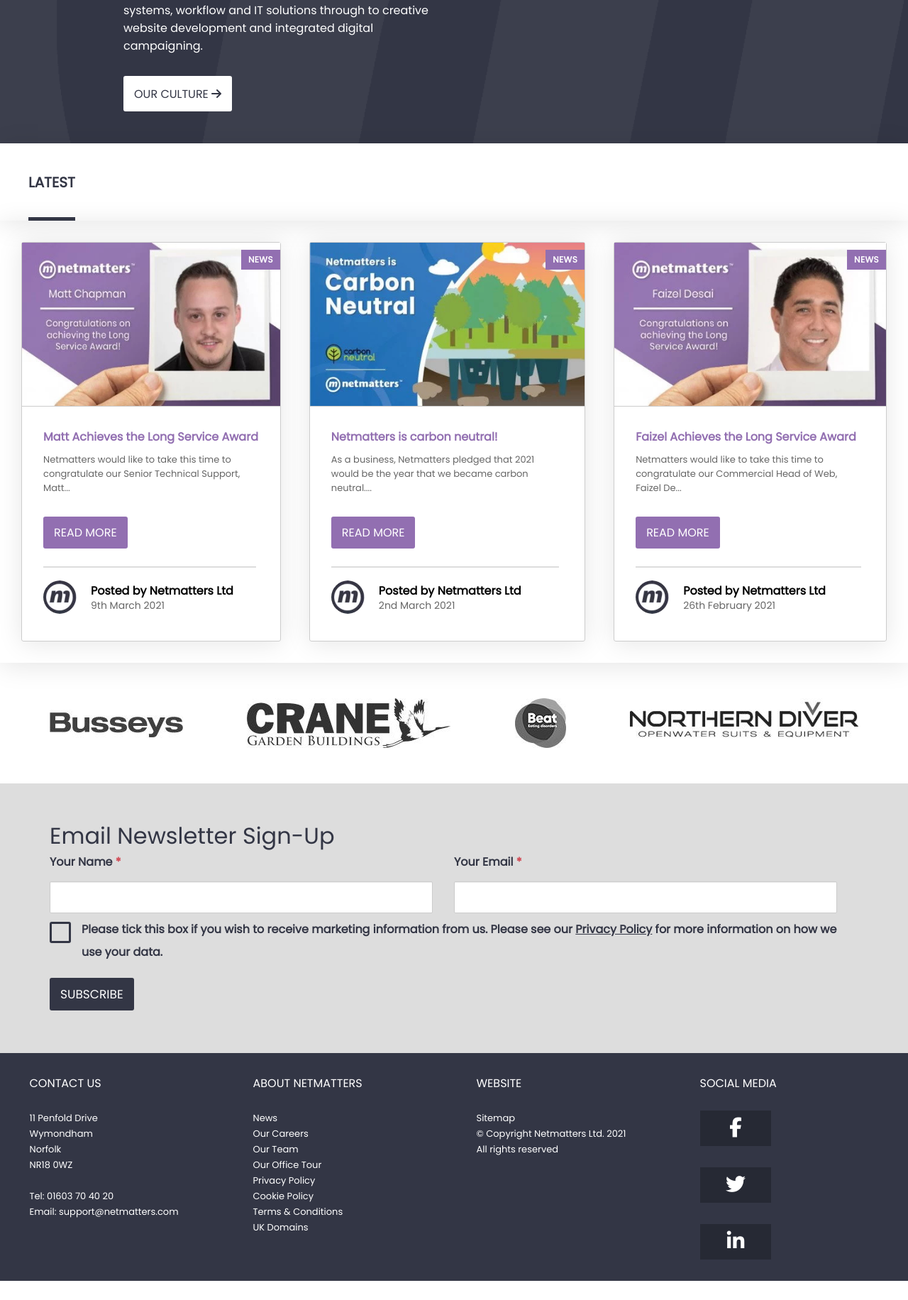
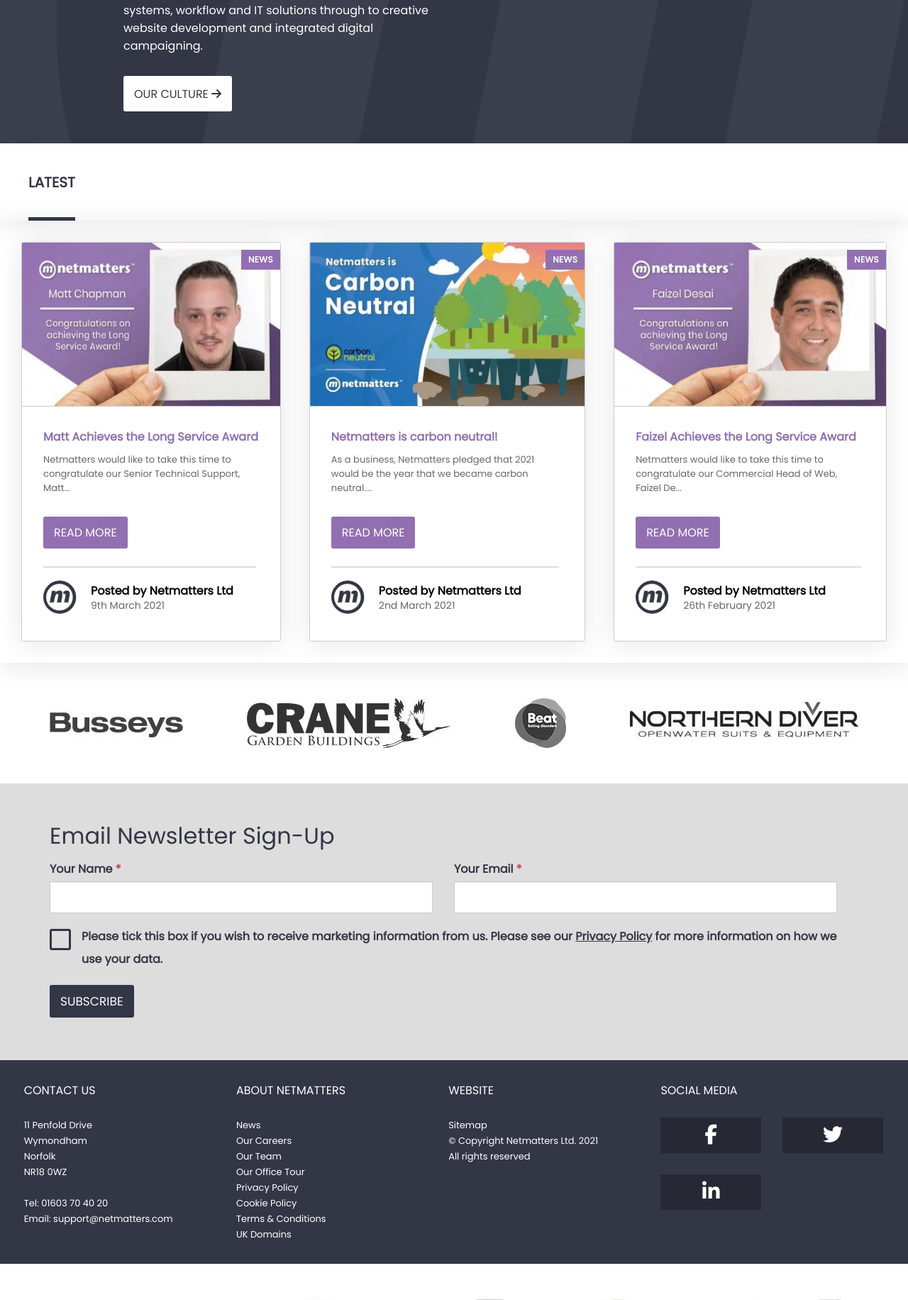
Before and after one commit to Orctooth/PHP_Reflection, a PHP site: page / in a window 1280 px wide. Shown: the part 1920-3752 px from the top of the page at 71% size. Run offline with PHP 8.4, Linux system fonts and the light colour scheme; some libraries are stand-ins or nearby versions.

Commit message:
Feedback complete (Jun/11)

```diff
--- a/css/styles.css
+++ b/css/styles.css
@@ -40,6 +40,10 @@
   width: 0;
   height: 0;
 }
+* ul {
+  list-style-type: none;
+  list-style: none;
+}
 
 .card, .card-nav {
   display: block;
@@ -160,7 +164,7 @@ body {
 }
 
 .logo-con {
-  margin-right: auto;
+  margin-right: 30px;
 }
 
 .header {
@@ -189,7 +193,7 @@ body {
   position: relative;
   margin-top: 15px;
   margin-left: auto;
-  margin-right: 15px;
+  margin-right: 10px;
   height: 56px;
   width: 26px;
   padding: 0 0;
@@ -197,7 +201,7 @@ body {
 .header > .header-top > .buttons > .support > i {
   width: 56px;
   height: 56px;
-  font-size: 32px;
+  font-size: 28px;
   margin: 0 0;
 }
 .header > .header-top > .buttons > .support::after {
@@ -259,6 +263,7 @@ body {
 .header > .searchbar > form {
   display: flex;
   flex-wrap: nowrap;
+  width: 100%;
 }
 .header > .searchbar > form > input[type=text] {
   padding: 6px;
@@ -1114,16 +1119,18 @@ body {
 }
 .sign-up-form > .form > .form-box > .form-group {
   margin-right: 30px;
+  margin-top: 10px;
+  width: 100%;
 }
 .sign-up-form > .form > .form-box > .form-group > label {
-  margin-bottom: 5px;
+  margin-bottom: 0px;
   font-weight: 600;
 }
 .sign-up-form > .form > .form-box > .form-group > label > span {
   color: #d24d57;
 }
 .sign-up-form > .form > .form-box > .form-group > .field {
-  margin-top: 15px;
+  margin-top: 5px;
   margin-bottom: 15px;
   padding: 5px 15px;
   border: 1px solid #ccc;
@@ -1139,6 +1146,7 @@ body {
 }
 .sign-up-form > .form > .checkbox {
   display: flex;
+  width: 100%;
   flex-direction: row;
   vertical-align: middle;
   position: relative;
@@ -1572,6 +1580,13 @@ footer .footer-main .footer-content .social-con .button-container .linked-in:hov
     display: block;
     margin: 0 auto;
   }
+
+  .lg-row-nav {
+    display: flex;
+    width: 992px;
+    justify-content: space-around;
+    margin: 0 auto;
+  }
 }
 @media only screen and (min-width: 1260px) {
   .nav-cards {
@@ -1583,6 +1598,10 @@ footer .footer-main .footer-content .social-con .button-container .linked-in:hov
     display: flex;
     flex-direction: row;
     margin: 45px auto;
+  }
+
+  .xl-row-nav {
+    width: 1260px;
   }
 
   .lg-row-nav {
@@ -1735,12 +1754,12 @@ footer .footer-main .footer-content .social-con .button-container .linked-in:hov
     margin: 0 auto;
     width: 20%;
   }
-  footer .footer-main .footer-content > .social-con > div {
-    width: 40%;
+  footer .footer-main .footer-content > .social-con {
+    width: 25%;
   }
   footer .footer-main .footer-content > .social-con > div > a {
     display: block;
-    width: 120px;
+    width: 40px;
   }
 }
 @-moz-document url-prefix() {
@@ -1769,19 +1788,12 @@ footer .footer-main .footer-content .social-con .button-container .linked-in:hov
     transform: scale(0.9);
   }
 }
-@media only screen and (max-width: 425px) {
+@media only screen and (max-width: 768px) {
   .header-top, .searchbar-mobile, .banner-text,
 .nav-cards, .culture-back, .news-header-section,
 .news-cards, .companies, .sign-up-form, .footer-content {
-    max-width: 425px;
-    margin: 0 auto;
-  }
-}
-@media only screen and (min-width: 425px) {
-  .header-top, .searchbar-mobile, .banner-text,
-.nav-cards, .culture-back, .news-header-section,
-.news-cards, .companies, .sign-up-form, .footer-content {
-    min-width: 425px;
+    padding-left: 15px;
+    padding-right: 15px;
     margin: 0 auto;
   }
 }
--- a/scss/_media-queries.scss
+++ b/scss/_media-queries.scss
@@ -324,6 +324,13 @@
 
     }
 
+    .lg-row-nav{
+        display: flex;
+        width: 992px;
+        justify-content: space-around;
+        margin: 0 auto;
+    }
+
 
 
 }
@@ -339,6 +346,10 @@
         flex-direction: row;
         //justify-content: stretch;
         margin: 45px auto;
+    }
+
+    .xl-row-nav{
+        width: 1260px;
     }
 
     .lg-row-nav{
@@ -585,12 +596,12 @@
                     width: 20%;
                 }
                 & > .social-con{
-
+                    width: 25%;
                     & > div{
-                        width: 40%;
+                        //width: 95%;
                         & > a{
                             display: block;
-                            width: 120px;
+                            width: 40px;
                         }
                     }
 
@@ -654,20 +665,22 @@
 //universal display queries
 
 //mobiles
-@media only screen and (max-width: 425px){
+// @media only screen and (max-width: 425px){
+//     .header-top, .searchbar-mobile, .banner-text,
+//     .nav-cards, .culture-back, .news-header-section,
+//     .news-cards, .companies, .sign-up-form, .footer-content {
+//         max-width: 216px;
+//         margin: 0 auto;
+//     }
+// }
+
+@media only screen and (max-width: 768px){
     .header-top, .searchbar-mobile, .banner-text,
     .nav-cards, .culture-back, .news-header-section,
     .news-cards, .companies, .sign-up-form, .footer-content {
-        max-width: 425px;
-        margin: 0 auto;
-    }
-}
-
-@media only screen and (min-width: 425px){
-    .header-top, .searchbar-mobile, .banner-text,
-    .nav-cards, .culture-back, .news-header-section,
-    .news-cards, .companies, .sign-up-form, .footer-content {
-        min-width: 425px;
+        //
+        padding-left: 15px;
+        padding-right: 15px;
         margin: 0 auto;
     }
 }
--- a/scss/styles.scss
+++ b/scss/styles.scss
@@ -58,6 +58,10 @@ $security-drop-bg: #de093f;
         width:0;
         height:0;
     }
+    ul{
+        list-style-type: none;
+        list-style: none;
+    }
 
 
 
@@ -120,7 +124,7 @@ $hamburger-types: (
 }
 
 .logo-con{
-    margin-right: auto;
+    margin-right: 30px;
 }
 
 .header{
@@ -159,14 +163,14 @@ $hamburger-types: (
                 position: relative;
                 margin-top: 15px;
                 margin-left: auto;
-                margin-right: 15px;
+                margin-right: 10px;
                 height: 56px;
                 width: 26px;
                 padding: 0 0;
                 & > i{
                     width: 56px;
                     height: 56px;
-                    font-size: 32px;
+                    font-size: 28px;
                     margin: 0 0;
                 }
                 &::after{
@@ -255,6 +259,7 @@ $hamburger-types: (
         & > form{
             display: flex;
             flex-wrap: nowrap;
+            width: 100%;
             & > input[type=text]{
                 padding: 6px;
                 margin-top: 8px;
@@ -1313,13 +1318,16 @@ $hamburger-types: (
         & > h2{
             font-size: 2rem;
             font-weight: 400;
+
         }
 
         & > .form-box {
             & > .form-group{
                 margin-right: 30px;
+                margin-top: 10px;
+                width: 100%;
                 & > label{
-                    margin-bottom: 5px;
+                    margin-bottom: 0px;
                     font-weight: 600;
                     & > span{
                         color:#d24d57;
@@ -1327,7 +1335,7 @@ $hamburger-types: (
                 }
 
                 & > .field{
-                    margin-top: 15px;
+                    margin-top: 5px;
                     margin-bottom: 15px;
                     padding: 5px 15px;
                     border: 1px solid #ccc;
@@ -1349,6 +1357,7 @@ $hamburger-types: (
 
         & > .checkbox{
             display: flex;
+            width: 100%;
             flex-direction: row;
             vertical-align: middle;
             position: relative;
```
Also changed, not shown: 1 other file.
